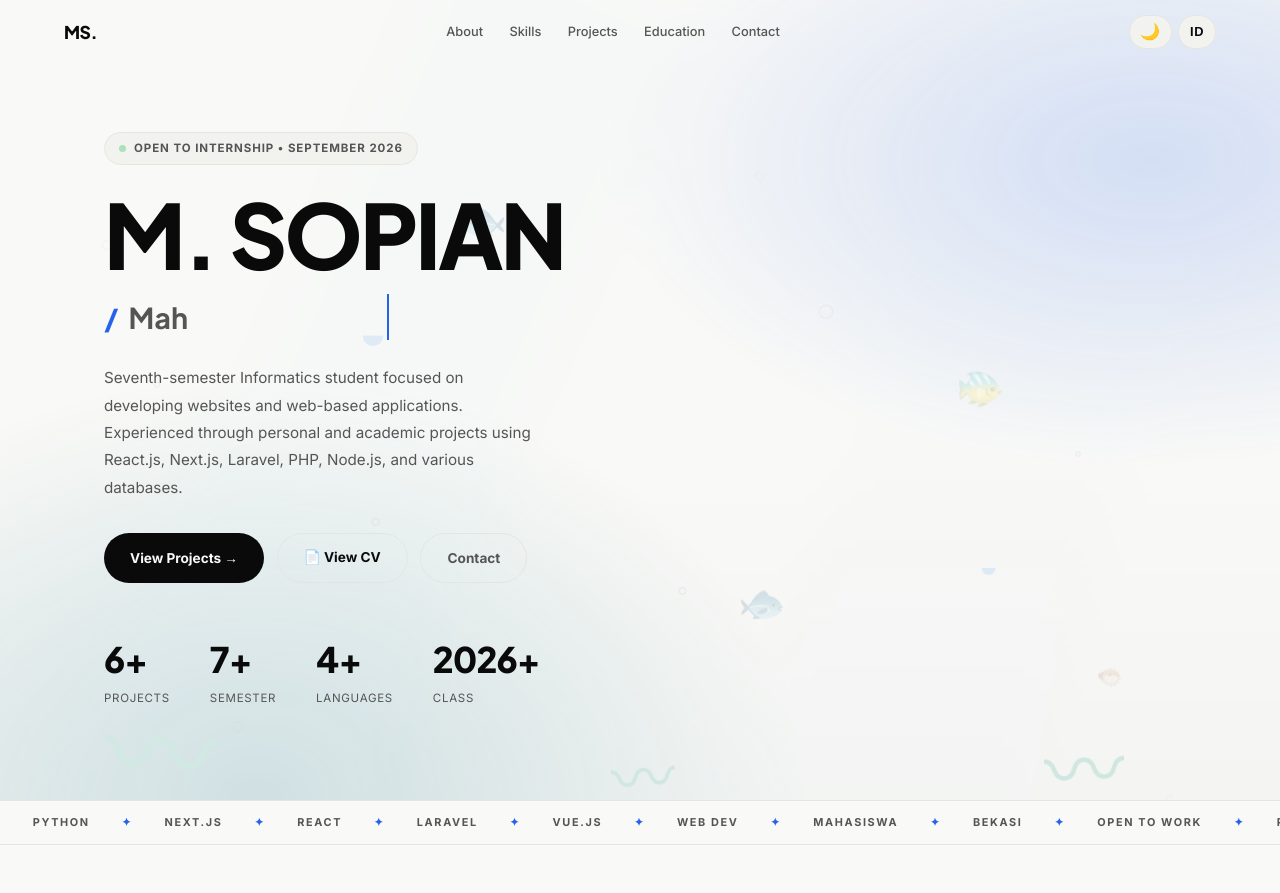
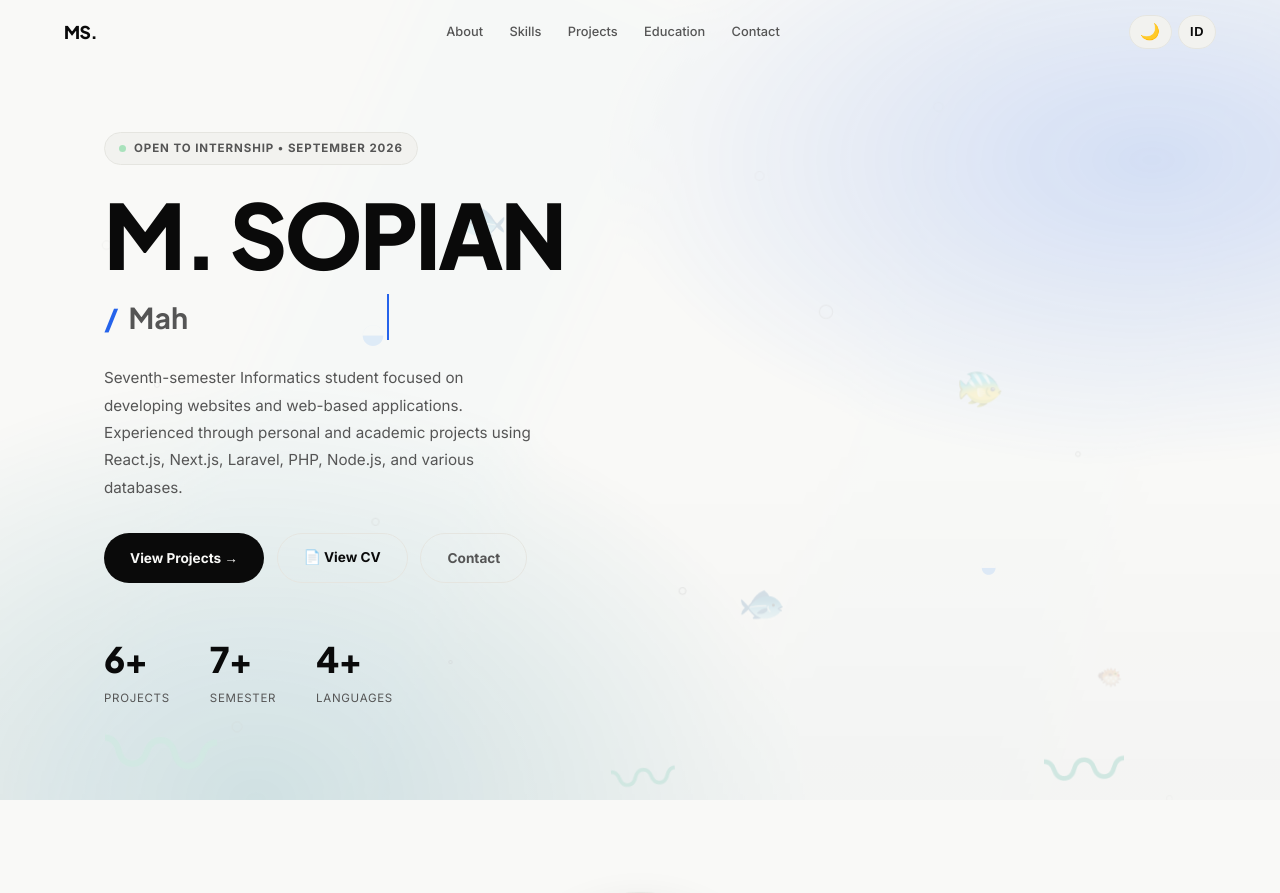
Before and after one commit to piongs/portofoliopiongs, a React (Vite) app: page / in a window 1280 px wide. Shown: the top 893 px of the page. Built offline with nearby package versions, Linux system fonts and the light colour scheme.

Commit message:
Remove graduation year and moving marquee

```diff
--- a/src/App.jsx
+++ b/src/App.jsx
@@ -323,7 +323,7 @@ export default function App(){
               </button>
             </div>
             <div style={{animation:'fadeUp .8s ease .5s both',display:'flex',gap:'2.5rem',flexWrap:'wrap'}}>
-              {[['6',lang==='en'?'Projects':'Proyek'],['7','Semester'],['4',lang==='en'?'Languages':'Bahasa'],['2026',lang==='en'?'Class':'Angkatan']].map(([n,l])=>(
+              {[['6',lang==='en'?'Projects':'Proyek'],['7','Semester'],['4',lang==='en'?'Languages':'Bahasa']].map(([n,l])=>(
                 <div key={l}>
                   <div style={{fontFamily:"'Plus Jakarta Sans',sans-serif",fontSize:'clamp(1.5rem,3vw,2.2rem)',fontWeight:800,letterSpacing:'-1px'}}>{n}+</div>
                   <div style={{fontSize:'0.72rem',color:'var(--text2)',marginTop:'2px',textTransform:'uppercase',letterSpacing:'0.06em'}}>{l}</div>
@@ -344,19 +344,6 @@ export default function App(){
           </div>
         </div>
       </section>
-
-      {/* MARQUEE */}
-      <div style={{borderTop:'1px solid var(--border)',borderBottom:'1px solid var(--border)',
-        padding:'13px 0',overflow:'hidden',background:'var(--bg)'}}>
-        <div style={{display:'flex',gap:'2rem',animation:'marquee 20s linear infinite',width:'max-content'}}>
-          {[...scrollWords,...scrollWords,...scrollWords].map((w,i)=>(
-            <span key={i} style={{fontSize:'0.68rem',fontWeight:700,letterSpacing:'0.15em',
-              color:'var(--text2)',whiteSpace:'nowrap',display:'flex',alignItems:'center',gap:'2rem'}}>
-              {w}<span style={{color:'var(--accent)'}}>✦</span>
-            </span>
-          ))}
-        </div>
-      </div>
 
       {/* ABOUT */}
       <section id="about" style={{padding:'100px 5%',maxWidth:'1200px',margin:'0 auto'}}>
```
